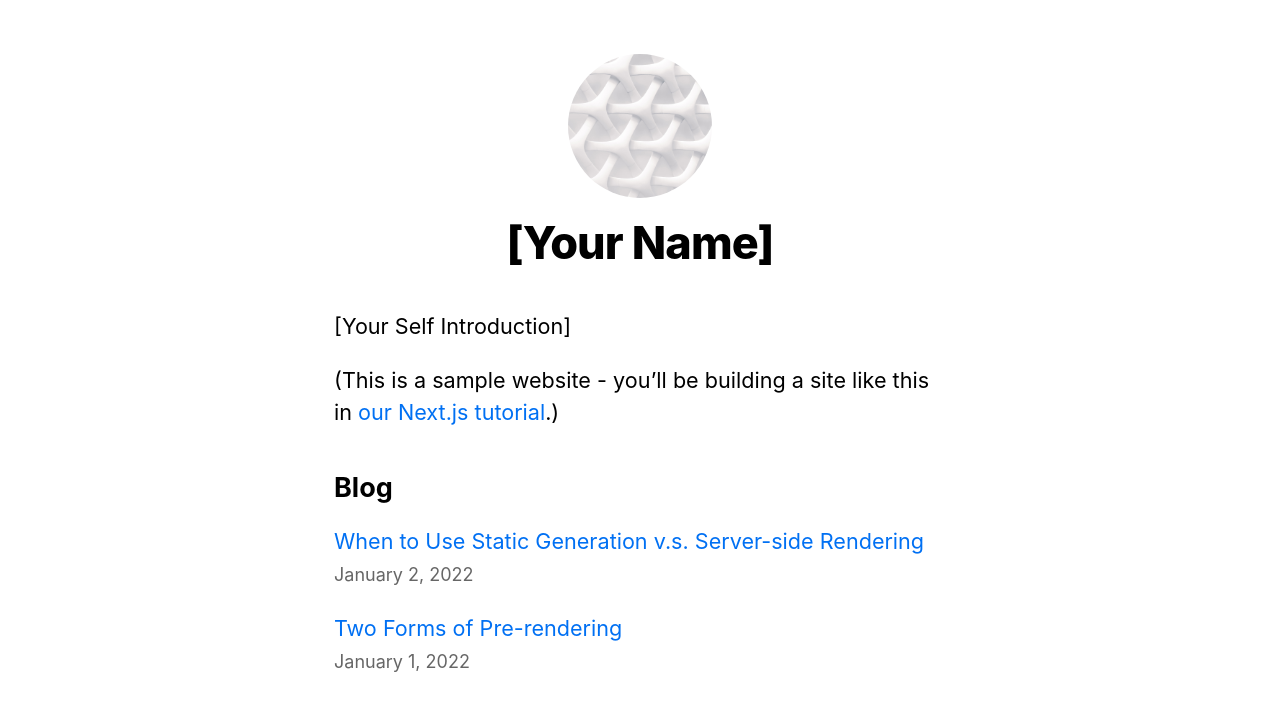
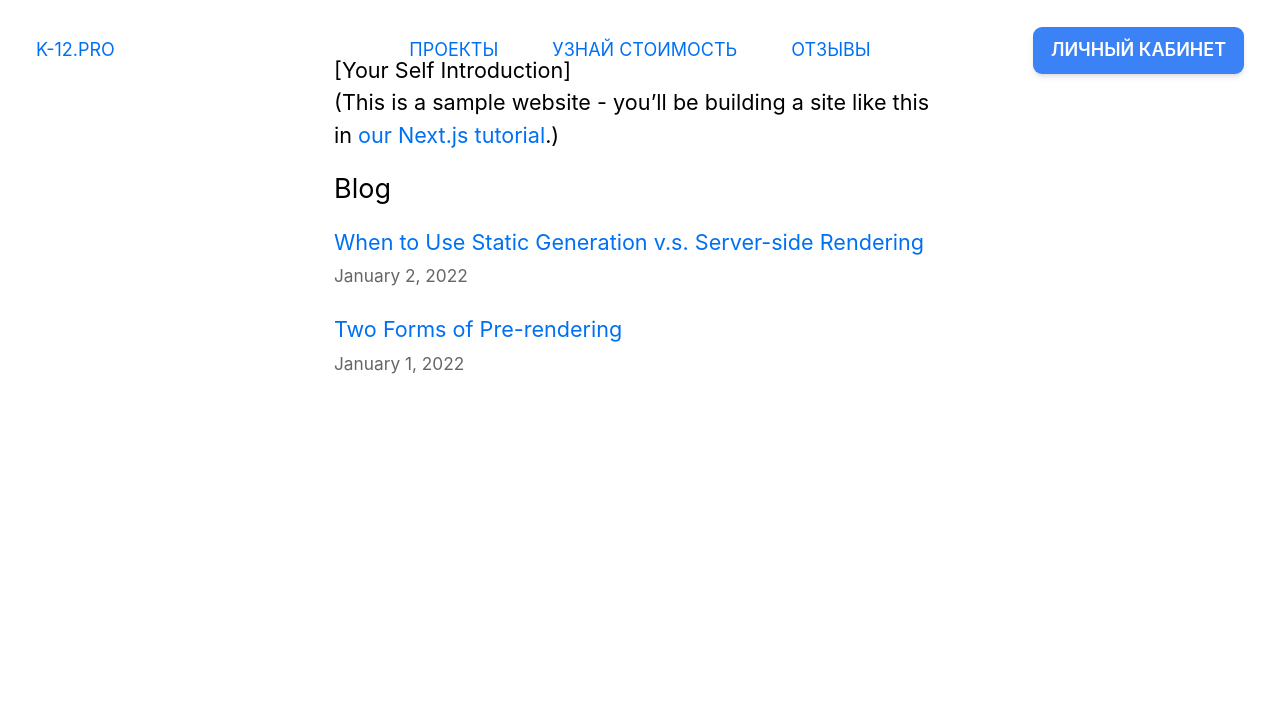
Before and after one commit to dmitriKrupin/oMyReact, a Next.js app: page / in a window 1280 px wide. Shown: the top 710 px of the page. Built offline with nearby package versions, Linux system fonts and the light colour scheme.

Commit message:
My header has been added.

```diff
--- a/package.json
+++ b/package.json
@@ -9,6 +9,8 @@
     "lint": "next lint"
   },
   "dependencies": {
+    "@headlessui/react": "^1.7.15",
+    "@heroicons/react": "^2.0.18",
     "@types/node": "20.4.1",
     "@types/react": "18.2.14",
     "@types/react-dom": "18.2.6",
--- a/src/components/layout.tsx
+++ b/src/components/layout.tsx
@@ -1,10 +1,8 @@
 import Head from 'next/head'
-import Image from 'next/image'
 import styles from './layout.module.css'
-import utilStyles from '../styles/utils.module.css'
 import Link from 'next/link'
+import Navigation from "@/pages/navigation";
 
-const name = '[Your Name]'
 export const siteTitle = 'Next.js Sample Website'
 
 export default function Layout({
@@ -34,40 +32,18 @@ export default function Layout({
             <header className={styles.header}>
                 {home ? (
                     <>
-                        <Image
-                            priority
-                            src="/images/profile.jpg"
-                            className={utilStyles.borderCircle}
-                            height={144}
-                            width={144}
-                            alt={name}
-                        />
-                        <h1 className={utilStyles.heading2Xl}>{name}</h1>
+                        <Navigation/>
                     </>
                 ) : (
                     <>
-                        <Link href="/">
-                            <Image
-                                priority
-                                src="/images/profile.jpg"
-                                className={utilStyles.borderCircle}
-                                height={108}
-                                width={108}
-                                alt={name}
-                            />
-                        </Link>
-                        <h2 className={utilStyles.headingLg}>
-                            <Link href="/" className={utilStyles.colorInherit}>
-                                {name}
-                            </Link>
-                        </h2>
+                        <Navigation/>
                     </>
                 )}
             </header>
             <main>{children}</main>
             {!home && (
                 <div className={styles.backToHome}>
-                    <Link href="/">← Back to home</Link>
+                    <Link href="/" className={'btn-primary'}>← Back to home</Link>
                 </div>
             )}
         </div>
--- a/src/pages/_app.tsx
+++ b/src/pages/_app.tsx
@@ -1,4 +1,4 @@
-import '../styles/global.css'
+import '../styles/globals.css'
 import { AppProps } from 'next/app'
 
 export default function App({ Component, pageProps }: AppProps) {
--- /dev/null
+++ b/src/pages/authorizations/index.tsx
@@ -0,0 +1,9 @@
+import Layout from "@/components/layout";
+
+export default function AuthorizationPage() {
+    return (
+        <Layout>
+            <div>Здесь будет личный кабинет</div>
+        </Layout>
+    );
+}
--- a/src/pages/globals.css
+++ /dev/null
@@ -1,27 +0,0 @@
-@tailwind base;
-@tailwind components;
-@tailwind utilities;
-
-:root {
-  --foreground-rgb: 0, 0, 0;
-  --background-start-rgb: 214, 219, 220;
-  --background-end-rgb: 255, 255, 255;
-}
-
-@media (prefers-color-scheme: dark) {
-  :root {
-    --foreground-rgb: 255, 255, 255;
-    --background-start-rgb: 0, 0, 0;
-    --background-end-rgb: 0, 0, 0;
-  }
-}
-
-body {
-  color: rgb(var(--foreground-rgb));
-  background: linear-gradient(
-      to bottom,
-      transparent,
-      rgb(var(--background-end-rgb))
-    )
-    rgb(var(--background-start-rgb));
-}
--- /dev/null
+++ b/src/pages/navigation/index.tsx
@@ -0,0 +1,88 @@
+'use client';
+
+import Link from "next/link";
+import '@/styles/globals.css';
+import {useState} from "react";
+import {Dialog} from '@headlessui/react'
+import {Bars3Icon, XMarkIcon} from '@heroicons/react/24/outline'
+
+const navigation = [
+    {name: 'ПРОЕКТЫ', href: '/projects'},
+    {name: 'УЗНАЙ СТОИМОСТЬ', href: '/pricing'},
+    {name: 'ОТЗЫВЫ', href: '/reviews'},
+]
+
+export default function Navigation() {
+    const [mobileMenuOpen, setMobileMenuOpen] = useState(false)
+
+    return (
+        <header className="absolute inset-x-0 top-0 z-50">
+            <nav className="flex items-center justify-between p-6 lg:px-8" aria-label="Global">
+                <div className="flex lg:flex-1">
+                    <Link href={'/'}>K-12.PRO</Link>
+                </div>
+                <div className="flex lg:hidden">
+                    <button
+                        type="button"
+                        className="-m-2.5 inline-flex items-center justify-center rounded-md p-2.5 text-gray-700"
+                        onClick={() => setMobileMenuOpen(true)}
+                    >
+                        <span className="sr-only">Open main menu</span>
+                        <Bars3Icon className="h-6 w-6" aria-hidden="true"/>
+                    </button>
+                </div>
+                <div className="hidden lg:flex lg:gap-x-12">
+                    {navigation.map((item) => (
+                        <Link
+                            key={item.name}
+                            href={item.href}>
+                            {item.name}
+                        </Link>
+                    ))}
+                </div>
+                <div className="hidden lg:flex lg:flex-1 lg:justify-end">
+                    <Link href={'/authorizations'}
+                          className={'btn-primary'}>
+                        ЛИЧНЫЙ КАБИНЕТ</Link>
+                </div>
+            </nav>
+
+            <Dialog as="div" className="lg:hidden" open={mobileMenuOpen} onClose={setMobileMenuOpen}>
+                <div className="fixed inset-0 z-50"></div>
+                <Dialog.Panel
+                    className="fixed inset-y-0 right-0 z-50 w-full overflow-y-auto bg-white px-6 py-6 sm:max-w-sm sm:ring-1 sm:ring-gray-900/10">
+                    <div className="flex items-center justify-between">
+                        <Link href={'/'} className="-m-1.5 p-1.5"> K-12.PRO </Link>
+                        <button
+                            type="button"
+                            className="-m-2.5 rounded-md p-2.5 text-gray-700"
+                            onClick={() => setMobileMenuOpen(false)}
+                        >
+                            <span className="sr-only">Close menu</span>
+                            <XMarkIcon className="h-6 w-6" aria-hidden="true"/>
+                        </button>
+                    </div>
+                    <div className="mt-6 flow-root">
+                        <div className="-my-6 divide-y divide-gray-500/10">
+                            <div className="space-y-2 py-6">
+                                {navigation.map((item) => (
+                                    <Link
+                                        key={item.name}
+                                        href={item.href}
+                                        className="-mx-3 block rounded-lg px-3">
+                                        {item.name}
+                                    </Link>
+                                ))}
+                            </div>
+                            <div className="py-6">
+                                <Link href={'/authorizations'}
+                                      className={'btn-primary'}>
+                                    ЛИЧНЫЙ КАБИНЕТ</Link>
+                            </div>
+                        </div>
+                    </div>
+                </Dialog.Panel>
+            </Dialog>
+        </header>
+    );
+}
--- /dev/null
+++ b/src/pages/pricing/index.tsx
@@ -0,0 +1,9 @@
+import Layout from "@/components/layout";
+
+export default function PricingPage() {
+    return (
+        <Layout>
+            <div>Здесь будет калькулятор видеонаблюдения и контроля доступа!</div>
+        </Layout>
+    );
+}
--- /dev/null
+++ b/src/pages/projects/index.tsx
@@ -0,0 +1,9 @@
+import Layout from "@/components/layout";
+
+export default function ProjectsPage() {
+    return (
+        <Layout>
+            <div>Здесь будут выполненные проекты!</div>
+        </Layout>
+    );
+}
--- /dev/null
+++ b/src/pages/reviews/index.tsx
@@ -0,0 +1,9 @@
+import Layout from "@/components/layout";
+
+export default function ReviewsPage() {
+    return (
+        <Layout>
+            <div>Здесь будут отзывы о выполненных работах!</div>
+        </Layout>
+    );
+}
--- a/src/styles/global.css
+++ /dev/null
@@ -1,27 +0,0 @@
-html,
-body {
-    padding: 0;
-    margin: 0;
-    font-family: -apple-system, BlinkMacSystemFont, Segoe UI, Roboto, Oxygen,
-    Ubuntu, Cantarell, Fira Sans, Droid Sans, Helvetica Neue, sans-serif;
-    line-height: 1.6;
-    font-size: 18px;
-}
-
-* {
-    box-sizing: border-box;
-}
-
-a {
-    color: #0070f3;
-    text-decoration: none;
-}
-
-a:hover {
-    text-decoration: underline;
-}
-
-img {
-    max-width: 100%;
-    display: block;
-}
--- /dev/null
+++ b/src/styles/globals.css
@@ -0,0 +1,52 @@
+@tailwind base;
+@tailwind components;
+@tailwind utilities;
+
+:root {
+    --foreground-rgb: 0, 0, 0;
+    --background-start-rgb: 214, 219, 220;
+    --background-end-rgb: 255, 255, 255;
+}
+
+@media (prefers-color-scheme: dark) {
+    :root {
+        --foreground-rgb: 255, 255, 255;
+        --background-start-rgb: 0, 0, 0;
+        --background-end-rgb: 0, 0, 0;
+    }
+}
+
+@layer components {
+    .btn-primary {
+        @apply py-2 px-4 bg-blue-500 text-white font-semibold rounded-lg shadow-md hover:bg-blue-700 focus:outline-none focus:ring-2 focus:ring-blue-400 focus:ring-opacity-75;
+    }
+}
+
+{ /*Стили из файла global.css*/ }
+html,
+body {
+    padding: 0;
+    margin: 0;
+    font-family: -apple-system, BlinkMacSystemFont, Segoe UI, Roboto, Oxygen,
+    Ubuntu, Cantarell, Fira Sans, Droid Sans, Helvetica Neue, sans-serif;
+    line-height: 1.6;
+    font-size: 18px;
+}
+
+* {
+    box-sizing: border-box;
+}
+
+a {
+    color: #0070f3;
+    text-decoration: none;
+}
+
+a:hover {
+    text-decoration: underline;
+}
+
+img {
+    max-width: 100%;
+    display: block;
+}
```
Also changed, not shown: 1 other file (tests, documents, lock files or other folders).
